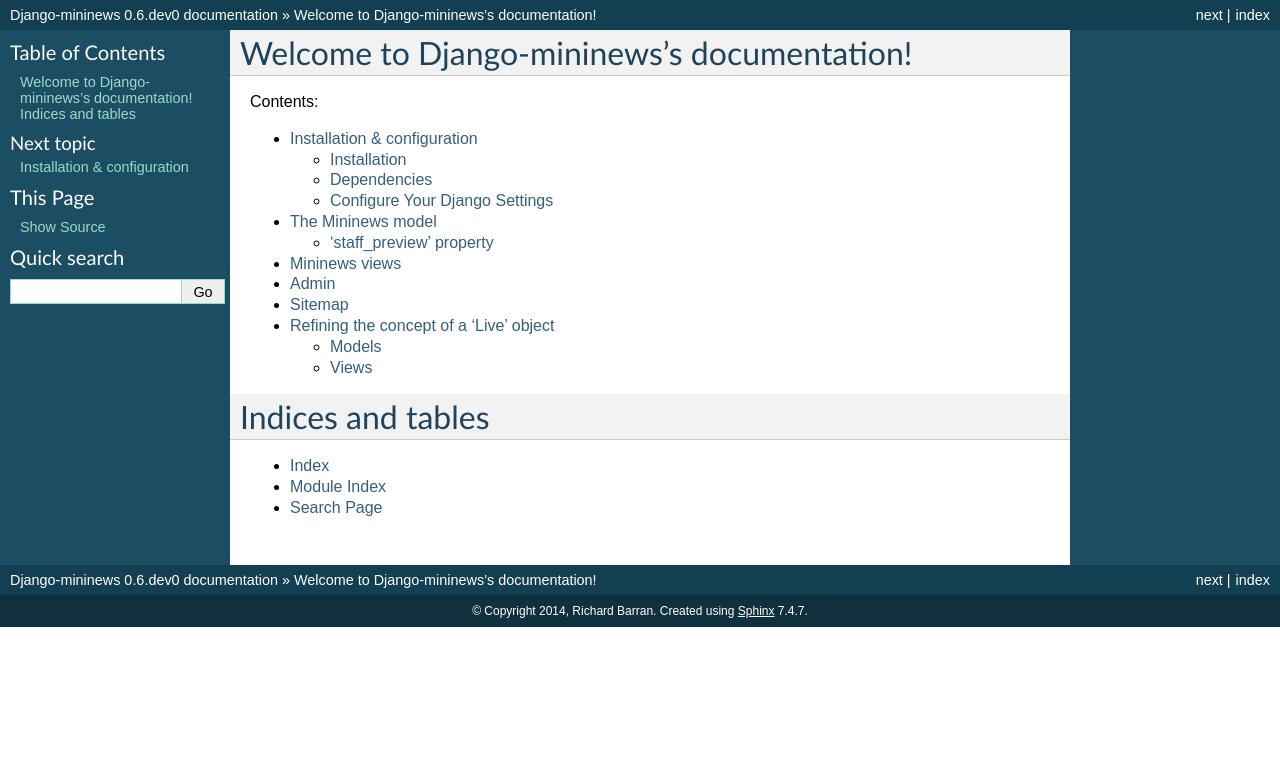
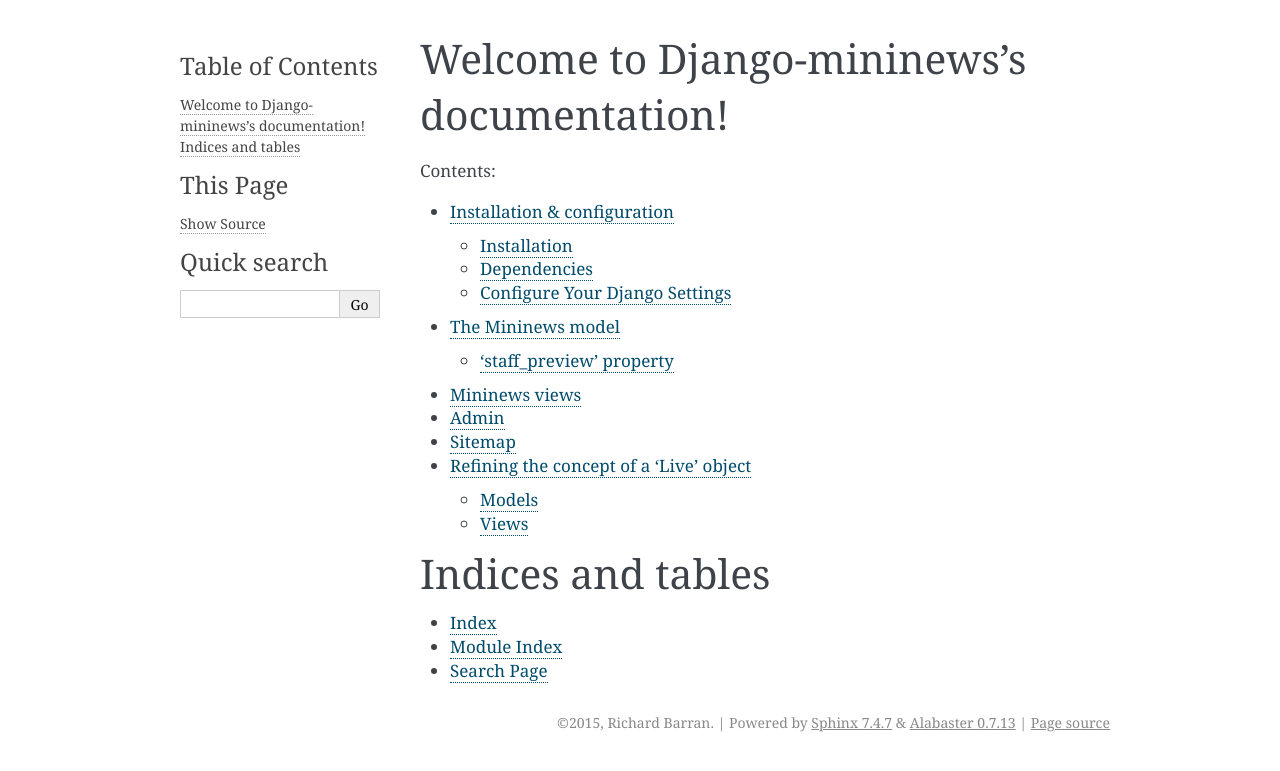
Before and after one commit to richardbarran/django-minipub, a Sphinx documentation site: the page built from docs/index.rst, in a window 1280 px wide. Shown: the top 771 px of the page. Built offline with Sphinx 7.4.7, drawn with Linux system fonts in a browser that asks for light colours.

Commit message:
Update Sphinx docs theme.

```diff
--- a/docs/conf.py
+++ b/docs/conf.py
@@ -49,7 +49,7 @@
 
 # General information about the project.
 project = 'Django-mininews'
-copyright = '2014, Richard Barran'
+copyright = '2015, Richard Barran'
 
 # The version info for the project you're documenting, acts as replacement for
 # |version| and |release|, also used in various other places throughout the
@@ -108,7 +108,7 @@
 
 # The theme to use for HTML and HTML Help pages.  See the documentation for
 # a list of builtin themes.
-html_theme = 'default'
+html_theme = 'alabaster'
 
 # Theme options are theme-specific and customize the look and feel of a theme
 # further.  For a list of options available for each theme, see the
```
